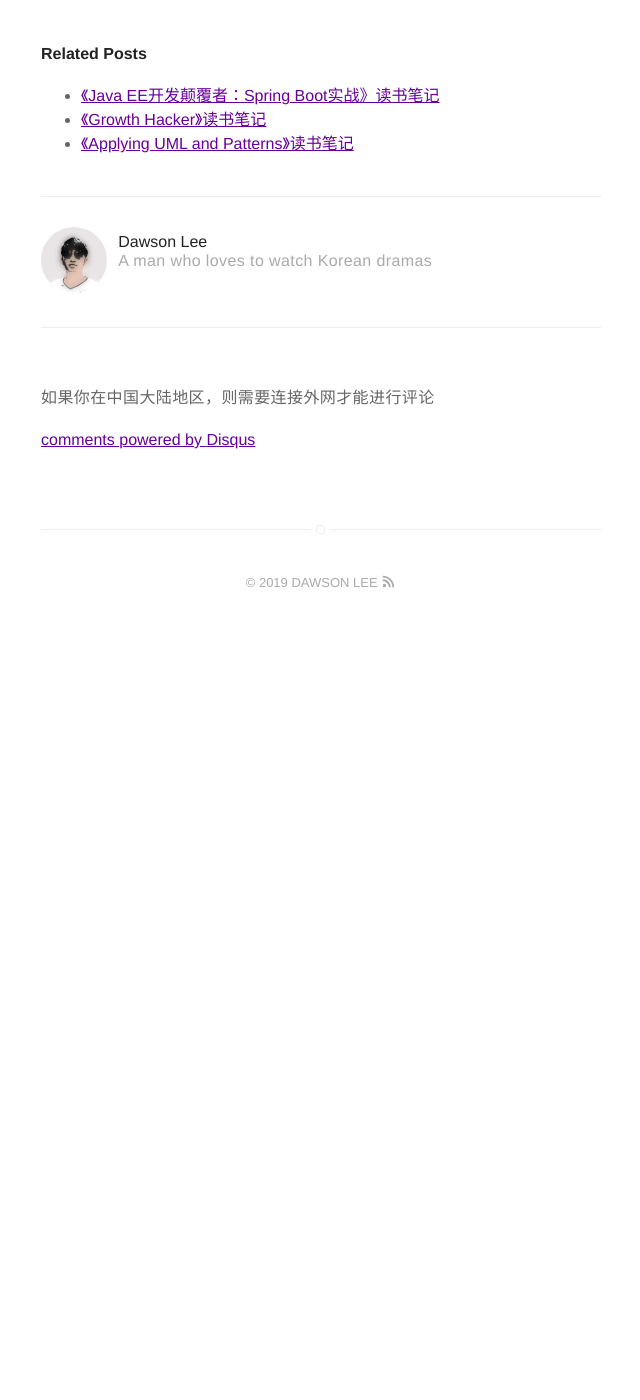
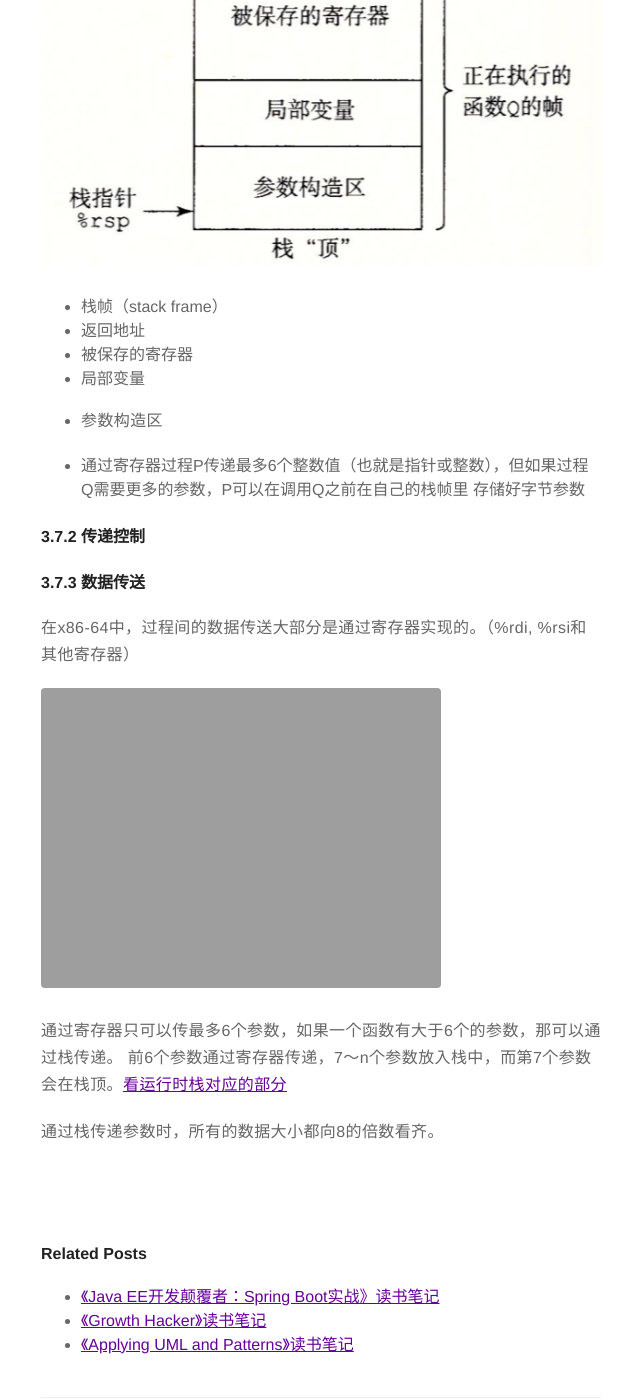
Before and after one commit to dawsonlee1790/dawsonlee1790.github.io, a Jekyll site: the page built from _posts/2018-12-31-《Computer Systems: A Programmer's Perspective》读书笔记.md, in a window 1280 px wide and 1400 px high, scrolled down 20819 px. Shown: the whole window, without its empty margins (319-959 px from the left). Built offline with Jekyll 4.4.1, drawn with Linux system fonts in a browser that asks for light colours; before the commit the page ends 21449 px from its top, so only the background shows below that; some of the changed text lies outside the part shown.

Commit message:
更新文章

```diff
--- a/_posts/2018-12-31-《Computer Systems: A Programmer's Perspective》读书笔记.md
+++ b/_posts/2018-12-31-《Computer Systems: A Programmer's Perspective》读书笔记.md
@@ -45,6 +45,7 @@ tag:
   [P188]: /assets/posts/2018-12-31-Computer_Systems_A_Programmer's_Perspective_读书笔记/P188-jump_to_middle.png
   [P190]: /assets/posts/2018-12-31-Computer_Systems_A_Programmer's_Perspective_读书笔记/P190-guarded-do翻译方法.png
   [P192]: /assets/posts/2018-12-31-Computer_Systems_A_Programmer's_Perspective_读书笔记/P192-for循环.png
+  [P204]: /assets/posts/2018-12-31-Computer_Systems_A_Programmer's_Perspective_读书笔记/P204-传递函数参数的寄存器.png
 
 
 ## 书中存在的错误
@@ -423,7 +424,7 @@ x&m
 * x86-64的虚拟地址是64位的字
     * 在目前的实现中，高16位必须设为0。所以一个地址实际上能够指定的是2^48或64TB范围内的一个字节
 
-* 程序计数器（通常称"PC"，在x86-64中用%rip表示）
+* 程序计数器（通常称"PC"，在x86-64中用`%rip`表示）
 
 
 #### 3.2 程序编码
@@ -608,8 +609,44 @@ C语言标准说明，for循环与while循环的代码行为一样（有一个
 
 #### 3.7 过程
 
+对于不同的编程语言，过程的形式多样
+
+* 函数（function）
+* 方法（method）
+* 子例程（subroutine）
+* 处理函数（handler）
+
+机器级语言，过程P调用过程Q，Q执行后返回到P，这些动作包含下面的一个或多个机制：
+
+* 传递控制
+* 传递数据
+* 分配和释放内存
+
 #### 3.7.1 运行时栈
 
+一种内存管理机制
+
+<div id="stack"/>
 ![运行时栈][22]
 
 * 栈帧（stack frame）
+* 返回地址
+* 被保存的寄存器
+* 局部变量
+* 参数构造区
+
+* 通过寄存器过程P传递最多6个整数值（也就是指针或整数），但如果过程Q需要更多的参数，P可以在调用Q之前在自己的栈帧里
+存储好字节参数
+
+#### 3.7.2 传递控制
+
+#### 3.7.3 数据传送
+
+在x86-64中，过程间的数据传送大部分是通过寄存器实现的。（%rdi, %rsi和其他寄存器）
+
+![传递函数参数的寄存器][P204]
+
+通过寄存器只可以传最多6个参数，如果一个函数有大于6个的参数，那可以通过栈传递。
+前6个参数通过寄存器传递，7～n个参数放入栈中，而第7个参数会在栈顶。[看运行时栈对应的部分](#stack)
+
+通过栈传递参数时，所有的数据大小都向8的倍数看齐。
```
Also changed, not shown: 1 other file.
